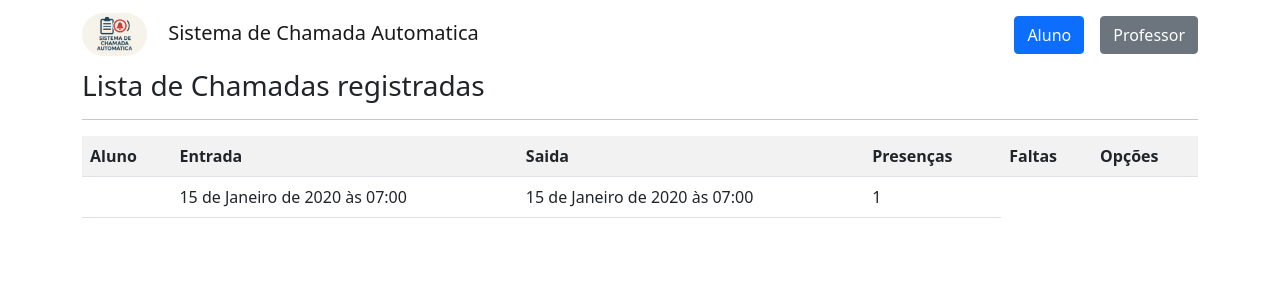
After one commit to Jordanjuliobr23/Automated-Call-System, a Django app: page /professor/listar/chamada in a window 1280 px wide. The commit adds this page. Shown: the top 300 px of the page. Run offline with Django 5.2, Linux system fonts and the light colour scheme; tables that the repository leaves empty hold one stand-in row (values such as "Sample post"); parts of the project's set-up code (start-up, migrations or seed data) failed here and were passed over; some libraries are stand-ins or nearby versions.

Commit message:
Finalização da atualização do db
Django pronto para iniciar a issue #28.

Closed #31

```diff
--- a/Codigos/frontend/chamadas/models.py
+++ b/Codigos/frontend/chamadas/models.py
@@ -36,7 +36,6 @@ class Horario(models.Model):
     id = models.AutoField(primary_key=True)
     horaInicio = models.TimeField()
     horaFim = models.TimeField()
-    tolerancia = models.TimeField()
 
     def __str__(self):
         return f"{self.horaInicio.strftime('%H:%M')} | {self.horaFim.strftime('%H:%M')}"
@@ -84,7 +83,7 @@ class Chamada(models.Model):
 
     aluno = models.ForeignKey(Aluno, on_delete=models.CASCADE)
     aula = models.ForeignKey(Aula, on_delete=models.CASCADE)
-    chave = models.ForeignKey(Chave, on_delete=models.SET_NULL)
+    chave = models.ForeignKey(Chave, on_delete=models.PROTECT)
 
     def __str__(self):
         return f"{self.aluno} | {self.aula} | {self.horaEntrada} | {self.horaSaida} | {self.presencas}"
--- a/Codigos/frontend/chamadas/urls.py
+++ b/Codigos/frontend/chamadas/urls.py
@@ -1,6 +1,6 @@
 from django.urls import path
 from .views import registrar_aluno, ProfessorCreate
-from .views import DisciplinaList, DiarioList, AulaList, AlunoList
+from .views import DisciplinaList, DiarioList, AulaList, AlunoList, ChamadaList
 
 urlpatterns = [
     #path("", IndexView.as_view(), name="index"),
@@ -10,4 +10,5 @@ urlpatterns = [
     path("professor/listar/diario", DiarioList.as_view(), name="listar-diario"),
     path("professor/listar/aula", AulaList.as_view(), name="listar-aula"),
     path("professor/listar/aluno", AlunoList.as_view(), name="listar-aluno"),
+    path("professor/listar/chamada", ChamadaList.as_view(), name="listar-chamada"),
 ]
--- a/Codigos/frontend/chamadas/views.py
+++ b/Codigos/frontend/chamadas/views.py
@@ -3,7 +3,7 @@ from django.views.generic.list import ListView
 from django.shortcuts import render, redirect
 from django.utils import timezone
 from django.urls import reverse_lazy
-from .models import Professor, Chave, Disciplina, Diario, Aula, Aluno
+from .models import Professor, Chave, Disciplina, Diario, Aula, Aluno, Chamada
 from .forms import AlunoForm, ProfessorForm
 
 # Create your views here.
@@ -51,3 +51,7 @@ class AulaList(ListView):
 class AlunoList(ListView):
     model = Aluno
     template_name = 'paginas/listas/aluno.html'
+
+class ChamadaList(ListView):
+    model = Chamada
+    template_name = 'paginas/listas/chamada.html'
--- a/Codigos/frontend/templates/paginas/listas/aluno.html
+++ b/Codigos/frontend/templates/paginas/listas/aluno.html
@@ -9,6 +9,7 @@
         <tr>
             <th>Matricula</th>
             <th>Nome</th>
+            <th>Opções</th>
         </tr>
 
         {% for aluno in object_list %}
@@ -18,7 +19,7 @@
         </tr>
         {% empty %}
         <tr>
-            <td colspan="3">Nenhum aluno registrado.</td>
+            <td colspan="2">Nenhum aluno registrado.</td>
         </tr>
         {% endfor %}
 
--- /dev/null
+++ b/Codigos/frontend/templates/paginas/listas/chamada.html
@@ -0,0 +1,35 @@
+{% extends 'base.html' %} {% load static %}
+
+{% block conteudo %}
+
+<h3>Lista de Chamadas registradas</h3>
+<hr>
+<div class="table-responsive">
+    <table class="table table-striped">
+        <tr>
+            <th>Aluno</th>
+            <th>Entrada</th>
+            <th>Saida</th>
+            <th>Presenças</th>
+            <th>Faltas</th>
+            <th>Opções</th>
+        </tr>
+
+        {% for chamada in object_list %}
+        <tr>
+            <td>{{ chamada.aluno }}</td>
+            <td>{{ chamada.horaEntrada }}</td>
+            <td>{{ chamada.horaSaida }}</td>
+            <td>{{ chamada.presencas }}</td>
+
+        </tr>
+        {% empty %}
+        <tr>
+            <td colspan="6">Nenhuma chamada registrado.</td>
+        </tr>
+        {% endfor %}
+
+    </table>
+</div>
+
+{% endblock conteudo %}
--- a/Codigos/frontend/templates/paginas/listas/diario.html
+++ b/Codigos/frontend/templates/paginas/listas/diario.html
@@ -10,6 +10,7 @@
             <th>Turno</th>
             <th>Disciplina</th>
             <th>Professor</th>
+            <th>Opções</th>
         </tr>
 
         {% for diario in object_list %}
--- a/Codigos/frontend/templates/paginas/listas/disciplina.html
+++ b/Codigos/frontend/templates/paginas/listas/disciplina.html
@@ -10,6 +10,7 @@
             <th>Nome</th>
             <th>Sigla</th>
             <th>Curso</th>
+            <th>Opções</th>
         </tr>
 
         {% for disciplina in object_list %}
```
Also changed, not shown: Codigos/frontend/templates/paginas/listas/aula.html (+2 -5 lines), Codigos/frontend/chamadas/migrations/0001_initial.py.
